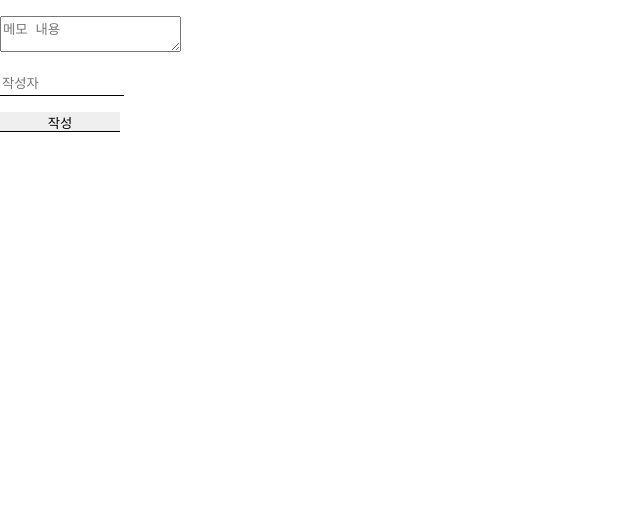
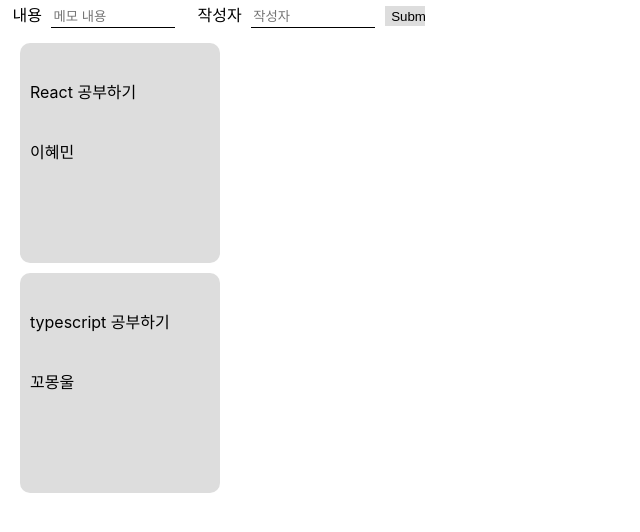
Before and after one commit to coitloz88/Web-Memo, a React (Create React App) app: page / in a window 1280 px wide. Shown: the top 532 px of the page, without its empty margins (0-640 px from the left). Built offline with nearby package versions, Linux system fonts and the light colour scheme.

Commit message:
setup UI for memo, input line

```diff
--- a/src/App.css
+++ b/src/App.css
@@ -1,38 +1,9 @@
-.App {
-  text-align: center;
+.template {
+    position: relative; /* 추후 박스 하단에 추가 버튼을 위치시키기 위한 설정 */
+    background: gainsboro;
+
+    margin: 0 auto;
+
+    display: flex;
+    flex-direction: column;
 }
-
-.App-logo {
-  height: 40vmin;
-  pointer-events: none;
-}
-
-@media (prefers-reduced-motion: no-preference) {
-  .App-logo {
-    animation: App-logo-spin infinite 20s linear;
-  }
-}
-
-.App-header {
-  background-color: #282c34;
-  min-height: 100vh;
-  display: flex;
-  flex-direction: column;
-  align-items: center;
-  justify-content: center;
-  font-size: calc(10px + 2vmin);
-  color: white;
-}
-
-.App-link {
-  color: #61dafb;
-}
-
-@keyframes App-logo-spin {
-  from {
-    transform: rotate(0deg);
-  }
-  to {
-    transform: rotate(360deg);
-  }
-}
--- a/src/App.js
+++ b/src/App.js
@@ -1,13 +1,14 @@
 // import logo from './logo.svg';
-// import './App.css';
-import InputData from './InputData';
+//import './App.css'
+import Input from './components/Input';
+import MemoList from './components/paper/MemoList';
+import LocalStorage from './storage/LocalStorage';
 
 function App() {
   return (
-    <div className="App">
-      <header className="App-header">
-        <InputData></InputData>
-      </header>
+    <div className='template'>
+        <Input />
+        <MemoList />
     </div>
   );
 }
--- a/src/InputData.js
+++ /dev/null
@@ -1,66 +0,0 @@
-import React, { useState } from "react";
-import "./InputData.css";
-
-//메모 내용과 작성자를 form으로 입력받는 컴포넌트
-function InputText(props) {
-  return (
-    <article>
-      <div className="box-container">
-        <form
-          onSubmit={(event) => {
-            event.preventDefault();
-
-            const content = event.target.content.value;
-            const writer = event.target.writer.value;
-            console.log(`in onSubmit function`);
-            props.onCreate(content, writer);
-          }}
-        >
-          <p>
-            <textarea name="content" placeholder="메모 내용" />
-          </p>
-          <p>
-            <input type="text" name="writer" placeholder="작성자" />
-          </p>
-          <p>
-            <input type="submit" value="작성"></input>
-          </p>
-        </form>
-      </div>
-    </article>
-  );
-}
-
-//메모 작성용으로 필요한 데이터와 관련된 로직 컴포넌트
-function InputData() {
-  const [memoId, setMemoId] = useState(null);
-  const [nextMemoId, setNextMemoID] = useState(1);
-  const [memoContainer, setMemoContainer] = useState([
-    { id: 1, content: "sample memo content", writer: "hyemin lee" },
-  ]);
-
-  return (
-    <div>
-      <InputText
-        onCreate={(_content, _writer) => {
-          const newMemo = {
-            id: nextMemoId,
-            content: _content,
-            writer: _writer,
-          };
-          const newMemoContainer = [...memoContainer];
-          newMemoContainer.push(newMemo);
-
-          setMemoContainer(newMemoContainer);
-          setMemoId(nextMemoId);
-          setNextMemoID(nextMemoId + 1);
-
-          console.log(`memo container: ${newMemoContainer}`);
-          console.log(`content in memo: ${JSON.stringify(newMemoContainer)}`);
-        }}
-      ></InputText>
-    </div>
-  );
-}
-
-export default InputData;
--- a/src/InputData.css
+++ b/src/components/Input.css
@@ -1,10 +1,22 @@
-input {
+#input {
     width: 120px;
     height: 20px;
     border-top: none;
     border-left: none;
     border-right: none;
     border-bottom: 1px solid black;
+
+    margin: 5px;
+}
+
+#input-button {
+    width: 40px;
+    height: 20px;
+    background: #dddddd;
+    border: none;
+
+    margin-left: 5px;
+    margin-right: 5px;
 }
 
 .box-container {
--- /dev/null
+++ b/src/components/Input.js
@@ -0,0 +1,28 @@
+import React, { useState } from "react";
+import "./Input.css";
+
+function Input() {
+  return (
+    <div>
+      <form
+        onSubmit={(event) => {
+          //TODO
+        }}
+      >
+        <span>
+          {" "}
+          &ensp; 내용 <input id="input" placeholder="메모 내용"></input>
+        </span>
+        <span>
+          {" "}
+          &ensp; 작성자 <input id="input" placeholder="작성자"></input>
+        </span>
+        <span>
+          <input id="input-button" type="submit"></input>
+        </span>
+      </form>
+    </div>
+  );
+}
+
+export default Input;
--- /dev/null
+++ b/src/components/paper/MemoItem.css
@@ -0,0 +1,18 @@
+.MemoItemBlock {
+    width: 200px;
+    height: 200px;
+    margin: 10px;
+    background-color: #dddddd;
+
+    border-radius: 10px;
+
+    padding-top: 10px;
+    padding-bottom: 10px;
+}
+
+#text {
+   flex: 1;
+   font-size: 16px;
+
+   padding: 10px;
+}
--- /dev/null
+++ b/src/components/paper/MemoItem.js
@@ -0,0 +1,13 @@
+import React, {useState} from "react";
+import './MemoItem.css';
+
+function MemoItem({id, content, writer}) {
+    return (
+        <div className="MemoItemBlock">
+            <p id="text">{content}</p>
+            <p id="text">{writer}</p>
+        </div>
+    );
+}
+
+export default MemoItem;
--- /dev/null
+++ b/src/components/paper/MemoList.css
@@ -0,0 +1,5 @@
+.MemoListBlock {
+    flex: 1;
+    margin-left: 10px;
+    margin-right: 10px;
+}
--- /dev/null
+++ b/src/components/paper/MemoList.js
@@ -0,0 +1,14 @@
+import React, {useState} from "react";
+import MemoItem from "./MemoItem";
+import './MemoList.css';
+
+function MemoList() {
+    return (
+        <div className="MemoListBlock">
+            <MemoItem content="React 공부하기" writer="이혜민"></MemoItem>
+            <MemoItem content="typescript 공부하기" writer="꼬몽울"></MemoItem>
+        </div>
+    );
+}
+
+export default MemoList;
```
Also changed, not shown: src/storage/LocalStorage.js (renamed from src/LocalStorage.js), 1 other file (tests, documents, lock files or other folders).
